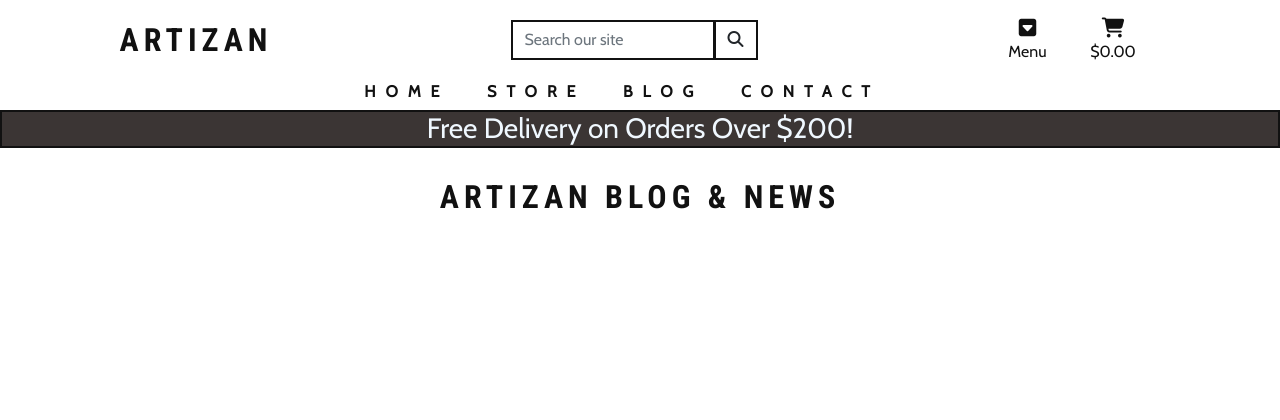
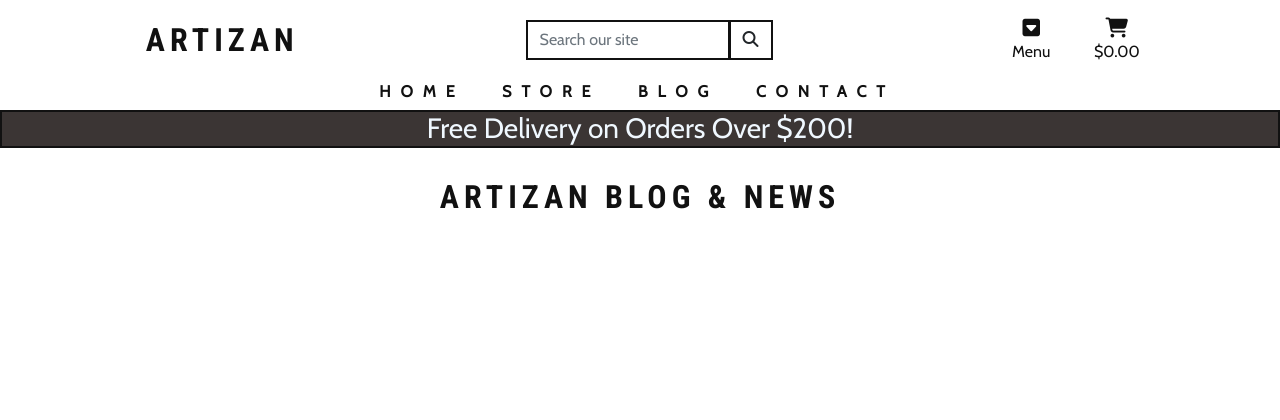
Before and after one commit to Birrellc/Project__artiZan-ms4, a Django app: page /blog/ in a window 1280 px wide. Shown: the top 420 px of the page. Run offline with Django 3.2, Linux system fonts and the light colour scheme; data that the repository does not hold is empty; some libraries are stand-ins or nearby versions.

Commit message:
Style: fixed subnav bar padding issue

```diff
--- a/static/css/base.css
+++ b/static/css/base.css
@@ -127,7 +127,7 @@
 }
 
 .main-nav {
-  padding-left: 50px;
+  padding-left: 80px !important;
 }
 
 .nav-link {
```
